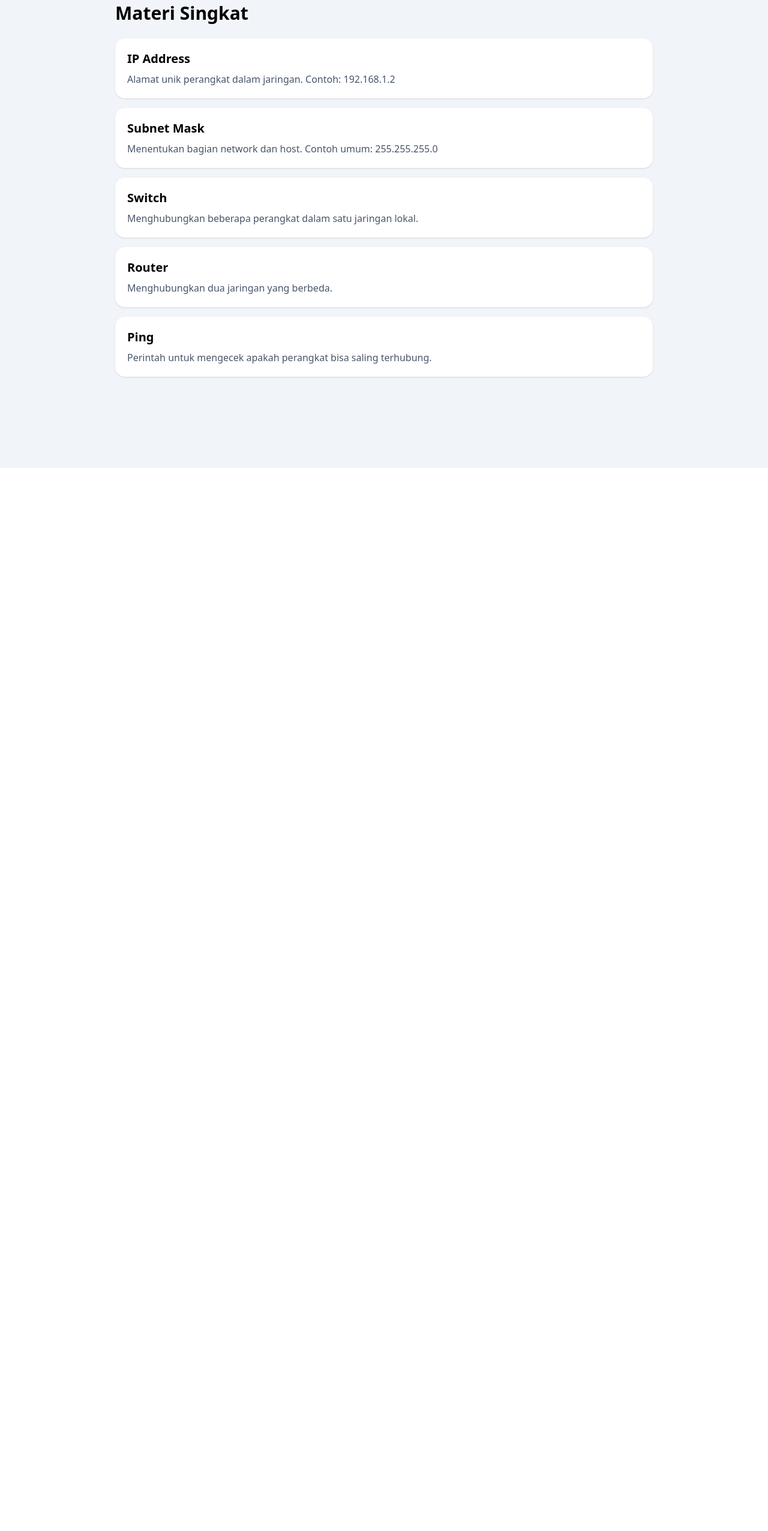
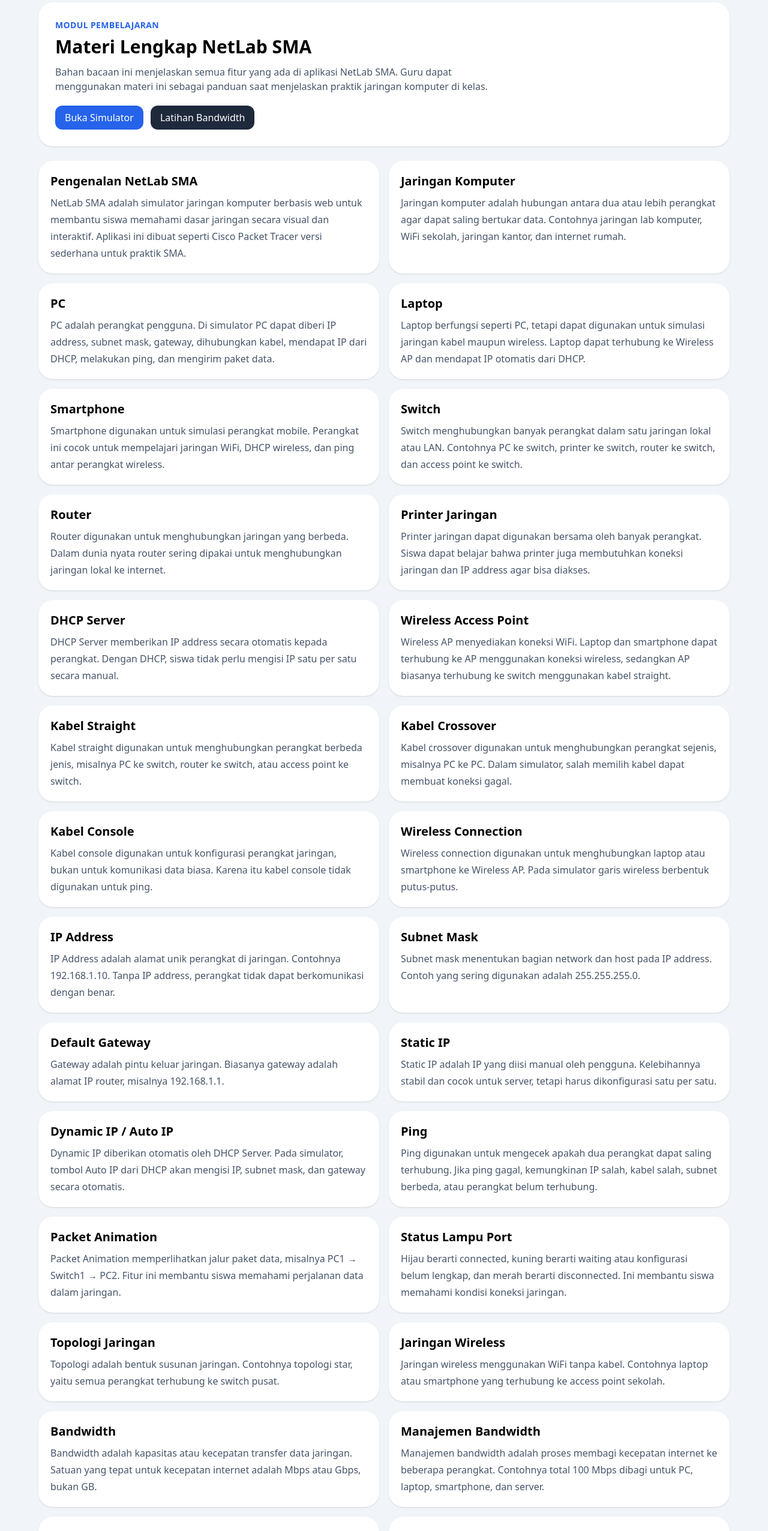
Before and after one commit to bauarkokanwan-netizen/netlab-sma, a Next.js app: page /materi in a window 1280 px wide. Shown: the part 20-2572 px from the top of the page at 60% size. Before the commit the page ends 800 px from the top, so only its background shows below. Built offline with nearby package versions, Linux system fonts and the light colour scheme.

Commit message:
Replace short material page with complete learning module

```diff
--- a/app/materi/page.tsx
+++ b/app/materi/page.tsx
@@ -1,24 +1,168 @@
+const sections = [
+  {
+    title: "Pengenalan NetLab SMA",
+    text: "NetLab SMA adalah simulator jaringan komputer berbasis web untuk membantu siswa memahami dasar jaringan secara visual dan interaktif. Aplikasi ini dibuat seperti Cisco Packet Tracer versi sederhana untuk praktik SMA.",
+  },
+  {
+    title: "Jaringan Komputer",
+    text: "Jaringan komputer adalah hubungan antara dua atau lebih perangkat agar dapat saling bertukar data. Contohnya jaringan lab komputer, WiFi sekolah, jaringan kantor, dan internet rumah.",
+  },
+  {
+    title: "PC",
+    text: "PC adalah perangkat pengguna. Di simulator PC dapat diberi IP address, subnet mask, gateway, dihubungkan kabel, mendapat IP dari DHCP, melakukan ping, dan mengirim paket data.",
+  },
+  {
+    title: "Laptop",
+    text: "Laptop berfungsi seperti PC, tetapi dapat digunakan untuk simulasi jaringan kabel maupun wireless. Laptop dapat terhubung ke Wireless AP dan mendapat IP otomatis dari DHCP.",
+  },
+  {
+    title: "Smartphone",
+    text: "Smartphone digunakan untuk simulasi perangkat mobile. Perangkat ini cocok untuk mempelajari jaringan WiFi, DHCP wireless, dan ping antar perangkat wireless.",
+  },
+  {
+    title: "Switch",
+    text: "Switch menghubungkan banyak perangkat dalam satu jaringan lokal atau LAN. Contohnya PC ke switch, printer ke switch, router ke switch, dan access point ke switch.",
+  },
+  {
+    title: "Router",
+    text: "Router digunakan untuk menghubungkan jaringan yang berbeda. Dalam dunia nyata router sering dipakai untuk menghubungkan jaringan lokal ke internet.",
+  },
+  {
+    title: "Printer Jaringan",
+    text: "Printer jaringan dapat digunakan bersama oleh banyak perangkat. Siswa dapat belajar bahwa printer juga membutuhkan koneksi jaringan dan IP address agar bisa diakses.",
+  },
+  {
+    title: "DHCP Server",
+    text: "DHCP Server memberikan IP address secara otomatis kepada perangkat. Dengan DHCP, siswa tidak perlu mengisi IP satu per satu secara manual.",
+  },
+  {
+    title: "Wireless Access Point",
+    text: "Wireless AP menyediakan koneksi WiFi. Laptop dan smartphone dapat terhubung ke AP menggunakan koneksi wireless, sedangkan AP biasanya terhubung ke switch menggunakan kabel straight.",
+  },
+  {
+    title: "Kabel Straight",
+    text: "Kabel straight digunakan untuk menghubungkan perangkat berbeda jenis, misalnya PC ke switch, router ke switch, atau access point ke switch.",
+  },
+  {
+    title: "Kabel Crossover",
+    text: "Kabel crossover digunakan untuk menghubungkan perangkat sejenis, misalnya PC ke PC. Dalam simulator, salah memilih kabel dapat membuat koneksi gagal.",
+  },
+  {
+    title: "Kabel Console",
+    text: "Kabel console digunakan untuk konfigurasi perangkat jaringan, bukan untuk komunikasi data biasa. Karena itu kabel console tidak digunakan untuk ping.",
+  },
+  {
+    title: "Wireless Connection",
+    text: "Wireless connection digunakan untuk menghubungkan laptop atau smartphone ke Wireless AP. Pada simulator garis wireless berbentuk putus-putus.",
+  },
+  {
+    title: "IP Address",
+    text: "IP Address adalah alamat unik perangkat di jaringan. Contohnya 192.168.1.10. Tanpa IP address, perangkat tidak dapat berkomunikasi dengan benar.",
+  },
+  {
+    title: "Subnet Mask",
+    text: "Subnet mask menentukan bagian network dan host pada IP address. Contoh yang sering digunakan adalah 255.255.255.0.",
+  },
+  {
+    title: "Default Gateway",
+    text: "Gateway adalah pintu keluar jaringan. Biasanya gateway adalah alamat IP router, misalnya 192.168.1.1.",
+  },
+  {
+    title: "Static IP",
+    text: "Static IP adalah IP yang diisi manual oleh pengguna. Kelebihannya stabil dan cocok untuk server, tetapi harus dikonfigurasi satu per satu.",
+  },
+  {
+    title: "Dynamic IP / Auto IP",
+    text: "Dynamic IP diberikan otomatis oleh DHCP Server. Pada simulator, tombol Auto IP dari DHCP akan mengisi IP, subnet mask, dan gateway secara otomatis.",
+  },
+  {
+    title: "Ping",
+    text: "Ping digunakan untuk mengecek apakah dua perangkat dapat saling terhubung. Jika ping gagal, kemungkinan IP salah, kabel salah, subnet berbeda, atau perangkat belum terhubung.",
+  },
+  {
+    title: "Packet Animation",
+    text: "Packet Animation memperlihatkan jalur paket data, misalnya PC1 → Switch1 → PC2. Fitur ini membantu siswa memahami perjalanan data dalam jaringan.",
+  },
+  {
+    title: "Status Lampu Port",
+    text: "Hijau berarti connected, kuning berarti waiting atau konfigurasi belum lengkap, dan merah berarti disconnected. Ini membantu siswa memahami kondisi koneksi jaringan.",
+  },
+  {
+    title: "Topologi Jaringan",
+    text: "Topologi adalah bentuk susunan jaringan. Contohnya topologi star, yaitu semua perangkat terhubung ke switch pusat.",
+  },
+  {
+    title: "Jaringan Wireless",
+    text: "Jaringan wireless menggunakan WiFi tanpa kabel. Contohnya laptop atau smartphone yang terhubung ke access point sekolah.",
+  },
+  {
+    title: "Bandwidth",
+    text: "Bandwidth adalah kapasitas atau kecepatan transfer data jaringan. Satuan yang tepat untuk kecepatan internet adalah Mbps atau Gbps, bukan GB.",
+  },
+  {
+    title: "Manajemen Bandwidth",
+    text: "Manajemen bandwidth adalah proses membagi kecepatan internet ke beberapa perangkat. Contohnya total 100 Mbps dibagi untuk PC, laptop, smartphone, dan server.",
+  },
+  {
+    title: "QoS Dasar",
+    text: "QoS atau Quality of Service adalah pengaturan prioritas jaringan. Perangkat penting dapat diberi prioritas tinggi agar koneksinya lebih stabil.",
+  },
+  {
+    title: "Troubleshooting Dasar",
+    text: "Jika jaringan gagal, periksa kabel, IP address, subnet mask, gateway, DHCP, status lampu, dan apakah perangkat sudah tersambung ke switch atau AP.",
+  },
+];
+
+const practices = [
+  "Praktik 1: Hubungkan dua PC dengan kabel crossover, beri IP manual, lalu test ping.",
+  "Praktik 2: Buat jaringan PC ke switch menggunakan kabel straight, lalu test ping antar PC.",
+  "Praktik 3: Tambahkan DHCP Server, hubungkan ke switch, lalu gunakan Auto IP.",
+  "Praktik 4: Tambahkan Wireless AP, laptop, dan smartphone, lalu hubungkan dengan wireless.",
+  "Praktik 5: Buka halaman bandwidth, bagi 100 Mbps ke beberapa perangkat, lalu cek nilai otomatis.",
+];
+
 export default function MateriPage() {
-  const items = [
-    ["IP Address", "Alamat unik perangkat dalam jaringan. Contoh: 192.168.1.2"],
-    ["Subnet Mask", "Menentukan bagian network dan host. Contoh umum: 255.255.255.0"],
-    ["Switch", "Menghubungkan beberapa perangkat dalam satu jaringan lokal."],
-    ["Router", "Menghubungkan dua jaringan yang berbeda."],
-    ["Ping", "Perintah untuk mengecek apakah perangkat bisa saling terhubung."],
-  ];
-
   return (
     <main className="min-h-screen bg-slate-100 p-6">
-      <div className="mx-auto max-w-4xl">
-        <h1 className="text-3xl font-bold">Materi Singkat</h1>
-        <div className="mt-6 grid gap-4">
-          {items.map(([title, text]) => (
-            <div key={title} className="rounded-2xl bg-white p-5 shadow">
-              <h2 className="text-xl font-semibold">{title}</h2>
-              <p className="mt-2 text-slate-600">{text}</p>
-            </div>
+      <div className="mx-auto max-w-6xl space-y-6">
+        <section className="rounded-3xl bg-white p-7 shadow">
+          <p className="text-sm font-semibold uppercase tracking-wide text-blue-600">Modul Pembelajaran</p>
+          <h1 className="mt-2 text-3xl font-bold">Materi Lengkap NetLab SMA</h1>
+          <p className="mt-3 max-w-3xl text-slate-600">
+            Bahan bacaan ini menjelaskan semua fitur yang ada di aplikasi NetLab SMA. Guru dapat menggunakan materi ini sebagai panduan saat menjelaskan praktik jaringan komputer di kelas.
+          </p>
+          <div className="mt-5 flex flex-wrap gap-3">
+            <a href="/simulator" className="rounded-xl bg-blue-600 px-4 py-2 text-white">Buka Simulator</a>
+            <a href="/bandwidth" className="rounded-xl bg-slate-800 px-4 py-2 text-white">Latihan Bandwidth</a>
+          </div>
+        </section>
+
+        <section className="grid gap-4 md:grid-cols-2">
+          {sections.map((item) => (
+            <article key={item.title} className="rounded-3xl bg-white p-5 shadow">
+              <h2 className="text-xl font-bold">{item.title}</h2>
+              <p className="mt-2 leading-7 text-slate-600">{item.text}</p>
+            </article>
           ))}
-        </div>
+        </section>
+
+        <section className="rounded-3xl bg-white p-7 shadow">
+          <h2 className="text-2xl font-bold">Contoh Langkah Praktikum</h2>
+          <div className="mt-4 grid gap-3">
+            {practices.map((practice, index) => (
+              <div key={practice} className="rounded-2xl bg-slate-50 p-4 text-slate-700">
+                <b>{index + 1}.</b> {practice}
+              </div>
+            ))}
+          </div>
+        </section>
+
+        <section className="rounded-3xl bg-blue-50 p-7 text-slate-700">
+          <h2 className="text-2xl font-bold">Kesimpulan</h2>
+          <p className="mt-3 leading-7">
+            Dengan NetLab SMA, siswa dapat belajar jaringan komputer secara bertahap: mulai dari mengenal perangkat, memasang kabel, mengisi IP, menggunakan DHCP, mencoba wireless, melakukan ping, melihat packet animation, sampai membagi bandwidth internet. Materi ini membantu siswa memahami teori sekaligus praktik jaringan secara visual.
+          </p>
+        </section>
       </div>
     </main>
   );
```
